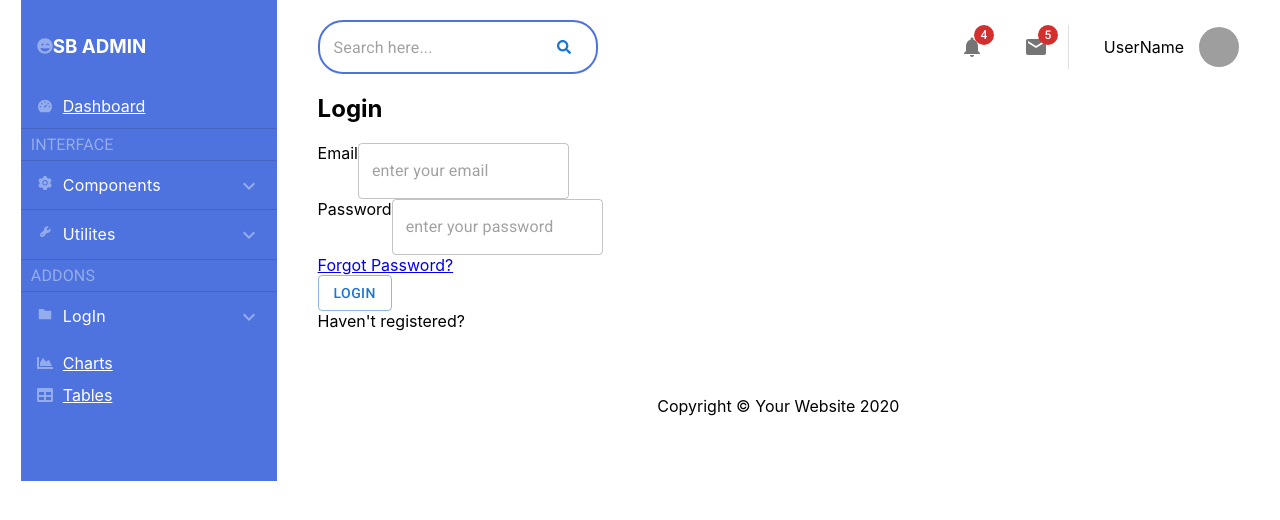
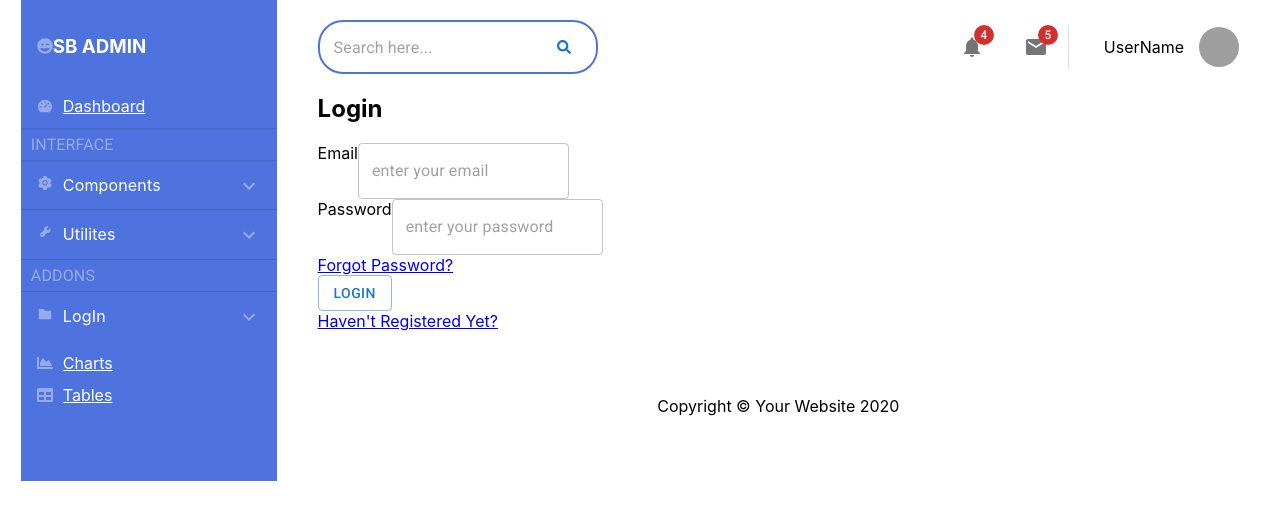
Before and after one commit to Arun3sh/admin-dashboard, a React (Create React App) app: page /login in a window 1280 px wide. Shown: the top 520 px of the page. Built offline with nearby package versions, Linux system fonts and the light colour scheme; grey boxes are pictures that could not be loaded.

Commit message:
useHistory and link

```diff
--- a/src/user components/Login.js
+++ b/src/user components/Login.js
@@ -1,6 +1,9 @@
 import { Button, TextField } from '@mui/material';
+import { Link } from 'react-router-dom';
+import { useHistory } from 'react-router-dom';
 
-export function Login() {
+export function Login({ login, setLogin }) {
+	const history = useHistory();
 	return (
 		<div className="login-wrapper">
 			<div className="row-login">
@@ -17,12 +20,18 @@ export function Login() {
 				</div>
 				<div className="login-btn-container">
 					<div className="forgot-password">
-						<a href="/login" aria-label="forgot password">
+						<Link to="/login" aria-label="forgot password">
 							Forgot Password?
-						</a>
+						</Link>
 					</div>
-					<Button variant="outlined">LOGIN</Button>
-					<div className="register-yet">Haven't registered?</div>
+					<Button variant="outlined" onClick={() => setLogin(!login) & history.push('/')}>
+						LOGIN
+					</Button>
+					<div className="register-yet">
+						<Link to="/login" aria-label="not registered">
+							Haven't Registered Yet?
+						</Link>
+					</div>
 				</div>
 			</div>
 			<div className="row-illustration"></div>
```
